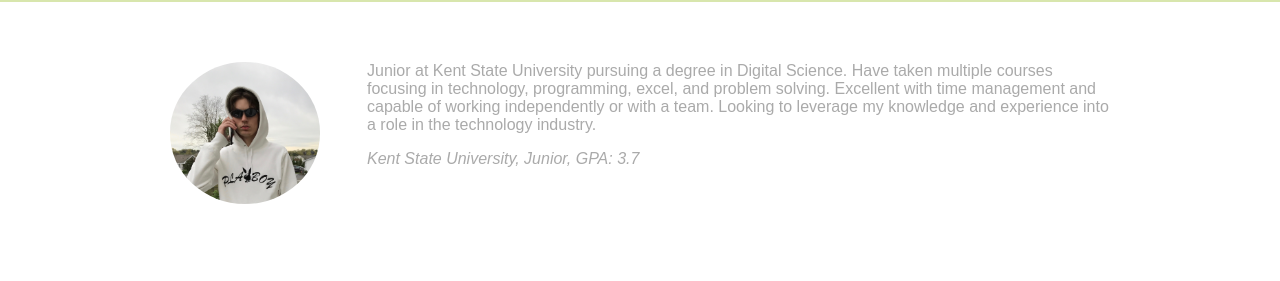
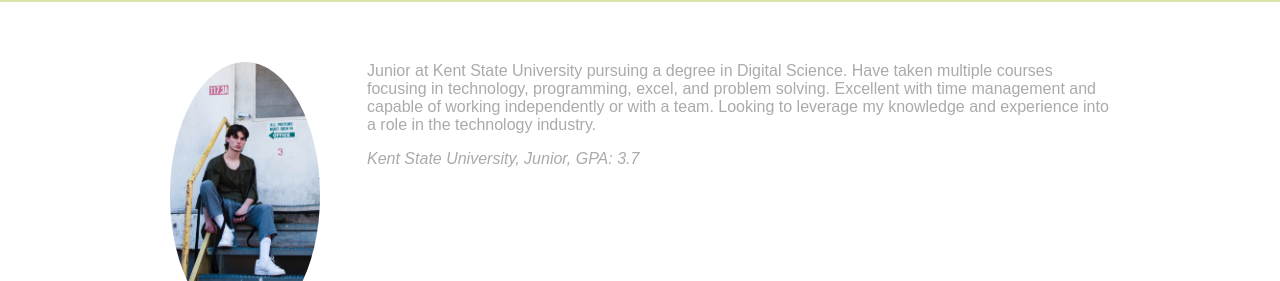
Before and after one commit to HaydenMoore/responsive_web_design, a plain HTML site: page about.html in a window 1280 px wide. Shown: the part 91-372 px from the top of the page. Drawn offline with Linux system fonts and the light colour scheme.

Commit message:
UPDATE: changed profile pic

```diff
--- a/about.html
+++ b/about.html
@@ -27,7 +27,7 @@
     </header>
     <div id="wrapper">
       <section>
-        <img src="img/me.jpg" alt="profile pic" class="profile-pic">
+        <img src="img/me_1.jpg" alt="profile pic" class="profile-pic">
 
         <p class="profile-text">  Junior at Kent State University pursuing a    degree in Digital Science. Have taken multiple courses focusing in technology, programming, excel, and problem solving. Excellent with time management and capable of working independently or with a team. Looking to leverage my knowledge and experience into a role in the technology industry.</p>
         <em><p class="profile-text">Kent State University, Junior, GPA: 3.7 </p></em>
```
Also changed, not shown: img/me_1.jpg (added).
